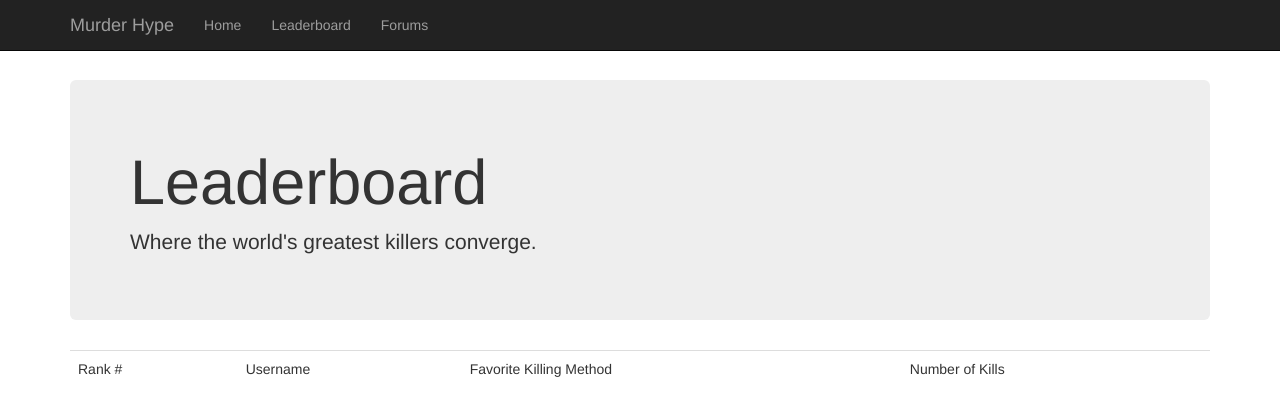
After one commit to stuycs-softdev-fall-2013/proj3-7-MurderHype, a Python web app: template templates/leaderboard.html in a window 1280 px wide. The commit adds this page. Shown: the top 416 px of the page. Run offline with Jinja, Linux system fonts and the light colour scheme; the template is opened without the code that fills it, so the values that code supplies are empty; some libraries are stand-ins or nearby versions.

Commit message:
leaderboard

```diff
--- /dev/null
+++ b/templates/leaderboard.html
@@ -0,0 +1,84 @@
+<!DOCTYPE html>
+<html lang="en">
+  <head>
+    <meta charset="utf-8">
+    <meta http-equiv="X-UA-Compatible" content="IE=edge">
+    <meta name="viewport" content="width=device-width, initial-scale=1.0">
+    <meta name="description" content="">
+    <meta name="author" content="">
+    <link rel="shortcut icon" href="../../docs-assets/ico/favicon.png">
+
+    <title>MURDER HYPE</title>
+
+    <!-- Bootstrap core CSS -->
+    <link href="../static/dist/css/bootstrap.css" rel="stylesheet">
+
+    <!-- Custom styles for this template -->
+    <link href="../static/dist/css/carousel.css" rel="stylesheet">
+  </head>
+  <!-- NAVBAR
+================================================== -->
+  <body>
+    <div class="navbar navbar-inverse navbar-fixed-top" role="navigation">
+      <div class="container">
+        <div class="navbar-header">
+          <button type="button" class="navbar-toggle" data-toggle="collapse" data-target=".navbar-collapse">
+            <span class="sr-only">Toggle navigation</span>
+            <span class="icon-bar"></span>
+            <span class="icon-bar"></span>
+            <span class="icon-bar"></span>
+          </button>
+          <a class="navbar-brand">Murder Hype</a>
+        </div>
+        <div class="navbar-collapse collapse">
+	  <ul class="nav navbar-nav">
+	    <li>
+	      <a href="index.html">Home</a>
+	    </li>
+	    <li>
+	      <a href="leaderboard.html">Leaderboard</a>
+	    </li>
+	    <li>
+	      <a href="forums.html">Forums</a>
+	    </li>
+	  </ul>
+        </div><!--/.navbar-collapse -->
+      </div>
+    </div>
+
+    <!-- Jumbotron
+	 ================================================-->
+    <div class="container" style="margin-top: 80px">
+      <div class="jumbotron">
+	<h1>Leaderboard</h1>
+	<p>
+	  Where the world's greatest killers converge.
+	</p>
+      </div>
+
+
+    <!-- TABLE
+	 ==================================================-->
+    <table class="table table-stripe">
+      <tr>
+	<td>Rank #</td>
+	<td>Username</td>
+	<td>Favorite Killing Method</td>
+	<td>Number of Kills</td>
+      </tr>
+      <tr>
+
+      </tr>
+
+    </table>
+
+
+    <!-- Bootstrap core JavaScript
+	 ================================================== -->
+    <!-- Placed at the end of the document so the pages load faster -->
+    <script src="https://code.jquery.com/jquery-1.10.2.min.js"></script>
+    <script src="../static/dist/js/bootstrap.min.js"></script>
+    <!-- <script src="../../docs-assets/js/holder.js"></script> -->
+
+  </body>
+</html>
```
Also changed, not shown: templates/register.html (+7 -0 lines).
